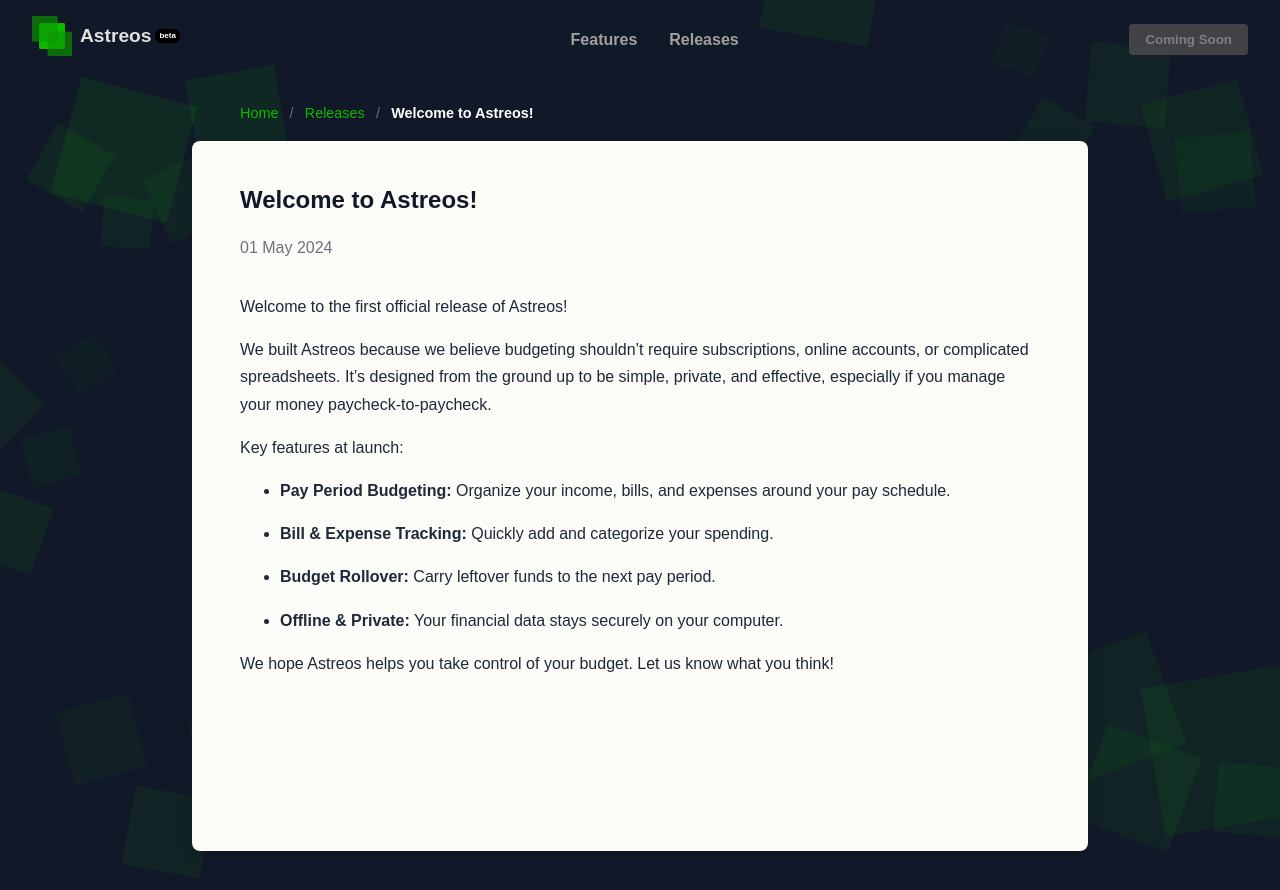
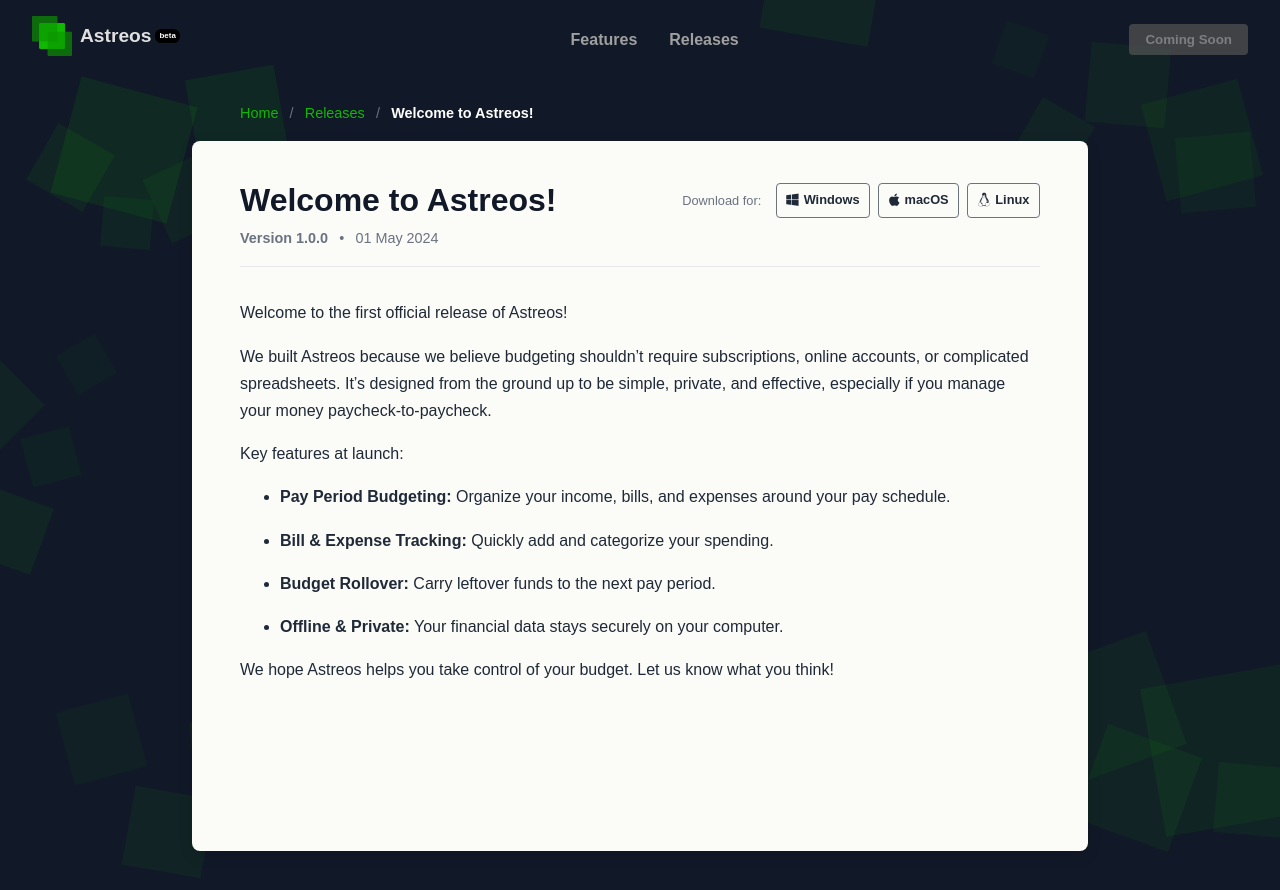
Before and after one commit to phillt/astreos.dev, a Jekyll site: the page built from _posts/2024-05-01-version-1.0.0-release.md, in a window 1280 px wide. Shown: the top 890 px of the page. Built offline with Jekyll 4.4.1, drawn with Linux system fonts in a browser that asks for light colours; nearby versions of some CDN libraries; some web fonts are replaced.

Commit message:
✨ Refine post layout and download button styling
Enhances the layout of individual release posts by introducing a structured header with download buttons for Windows, macOS, and Linux. Updates CSS for improved alignment, spacing, and responsiveness, ensuring a cohesive user experience across devices. Additionally, adds a download label for clarity and adjusts styles for better visual presentation.

```diff
--- a/_layouts/post.html
+++ b/_layouts/post.html
@@ -22,8 +22,29 @@ layout: default
 </nav>
 
 <article class="post-layout">
-  <h1>{{ page.title | escape }}</h1>
-  <p class="post-meta">{{ page.date | date_to_string }}</p>
+  <div class="post-header">
+    <h1>{{ page.title | escape }}</h1>
+    <div class="post-header-downloads">
+      <span class="download-label">Download for:</span>
+      {% if page.download_windows %}
+        <a href="{{ page.download_windows }}" class="btn btn-download windows" title="Download for Windows"><i class="fab fa-windows"></i> <span class="btn-label-inline">Windows</span></a>
+      {% endif %}
+      {% if page.download_macos %}
+        <a href="{{ page.download_macos }}" class="btn btn-download macos" title="Download for macOS"><i class="fab fa-apple"></i> <span class="btn-label-inline">macOS</span></a>
+      {% endif %}
+      {% if page.download_linux %}
+        <a href="{{ page.download_linux }}" class="btn btn-download linux" title="Download for Linux"><i class="fab fa-linux"></i> <span class="btn-label-inline">Linux</span></a>
+      {% endif %}
+    </div>
+  </div>
+
+  <div class="post-subheading">
+    {% if page.version %}
+      <span class="post-version">Version {{ page.version }}</span>
+      <span class="separator"> &bull; </span>
+    {% endif %}
+    <span class="post-meta">{{ page.date | date_to_string }}</span>
+  </div>
 
   <div class="post-content">
     {{ content }}
--- a/assets/css/style.css
+++ b/assets/css/style.css
@@ -435,9 +435,9 @@ a:hover {
 }
 
 .release-notes-page h1 {
-  text-align: center;
+  text-align: left; /* Align title left */
   margin-bottom: 2rem;
-  color: var(--clr-heading-dark); /* Dark heading color */
+  color: var(--clr-heading-dark);
 }
 
 .release-notes-list {
@@ -571,15 +571,61 @@ a:hover {
   color: var(--clr-text-dark); /* Set base dark text color */
 }
 
+.post-header {
+  display: flex;
+  justify-content: space-between;
+  align-items: center;
+  margin-bottom: 0.5rem; /* Space below header */
+  gap: 1rem;
+}
+
+.post-header-downloads {
+  display: flex;
+  gap: 0.5rem;
+  flex-shrink: 0; /* Prevent buttons from shrinking too much */
+}
+
+.post-header-downloads .btn-download {
+  padding: 0.4rem 0.6rem; /* Slightly smaller padding */
+  font-size: 0.8em;
+  gap: 0.4em;
+}
+
+.post-header-downloads .btn-download i {
+  font-size: 1.1em;
+  width: auto; /* Auto width for icon */
+}
+
+.btn-label-inline {
+  /* Styles for inline label if needed */
+}
+
 .post-layout h1 {
   margin-top: 0;
-  margin-bottom: 0.5rem; /* Less margin below title */
+  margin-bottom: 0; /* Removed margin */
   color: var(--clr-heading-dark);
+  font-size: 2em; /* Adjust size */
+  line-height: 1.2;
+}
+
+.post-subheading {
+  margin-bottom: 2rem;
+  color: var(--clr-meta-dark);
+  font-size: 0.9em;
+  padding-bottom: 1rem; /* Add padding below */
+  border-bottom: 1px solid #e5e7eb; /* Subtle bottom border */
+}
+
+.post-subheading .post-version {
+  font-weight: 600; /* Slightly bolder version */
+}
+
+.post-subheading .separator {
+  margin: 0 0.5em;
 }
 
 .post-layout .post-meta {
-  margin-bottom: 2rem; /* More margin below meta */
-  color: var(--clr-meta-dark);
+  /* Removed styles as it's now part of subheading */
 }
 
 .post-layout .post-content {
@@ -610,6 +656,13 @@ a:hover {
 
 /* Adjustments for post layout on mobile */
 @media (max-width: 768px) {
+  .post-header {
+    flex-direction: column;
+    align-items: flex-start; /* Align title left */
+  }
+  .post-header-downloads {
+    margin-top: 0.8rem;
+  }
   .post-layout {
     padding: 2rem 1.5rem;
     margin: 2rem auto;
@@ -617,6 +670,9 @@ a:hover {
   }
   .post-layout h1 {
     font-size: 1.8em;
+  }
+  .post-subheading {
+    font-size: 0.85em;
   }
 }
 
@@ -825,3 +881,55 @@ a:hover {
     justify-content: center; /* Center content on mobile buttons */
   }
 }
+
+.download-label {
+  font-size: 0.8em;
+  color: var(--clr-meta-dark);
+  margin: 0 0.5em 0 0; /* Default right margin */
+  display: inline-block; /* Align with buttons */
+  line-height: 1.5; /* Align with button text */
+}
+
+.post-header-downloads {
+  display: flex;
+  align-items: center; /* Vertically align label and buttons */
+  gap: 0.5rem;
+  flex-shrink: 0;
+}
+
+/* Adjust list view download column */
+.release-notes-list .post-download-column {
+  flex: 0 0 140px;
+  align-items: stretch;
+  gap: 0.3rem; /* Slightly reduce gap */
+  padding-top: 1rem; /* Adjust padding to align label nicely */
+}
+
+.release-notes-list .post-download-column .download-label {
+  text-align: center; /* Center label above buttons */
+  margin-bottom: 0.4rem; /* Space below label */
+  width: 100%; /* Take full width */
+}
+
+/* Mobile styles */
+@media (max-width: 768px) {
+  .post-header-downloads {
+    margin-top: 0.8rem;
+    flex-wrap: wrap; /* Allow wrapping if needed */
+  }
+  .download-label {
+    /* Ensure label looks okay on mobile */
+     margin-bottom: 0.3em;
+  }
+  .release-notes-list .post-download-column {
+     /* Buttons are row on mobile, adjust label */
+     flex-direction: row;
+     align-items: center;
+     flex-wrap: wrap;
+  }
+   .release-notes-list .post-download-column .download-label {
+     width: auto; /* Reset width */
+     text-align: left;
+     margin-bottom: 0; /* Remove bottom margin */
+   }
+}
```
Also changed, not shown: release-notes.md (+4 -3 lines), 4 other files.
